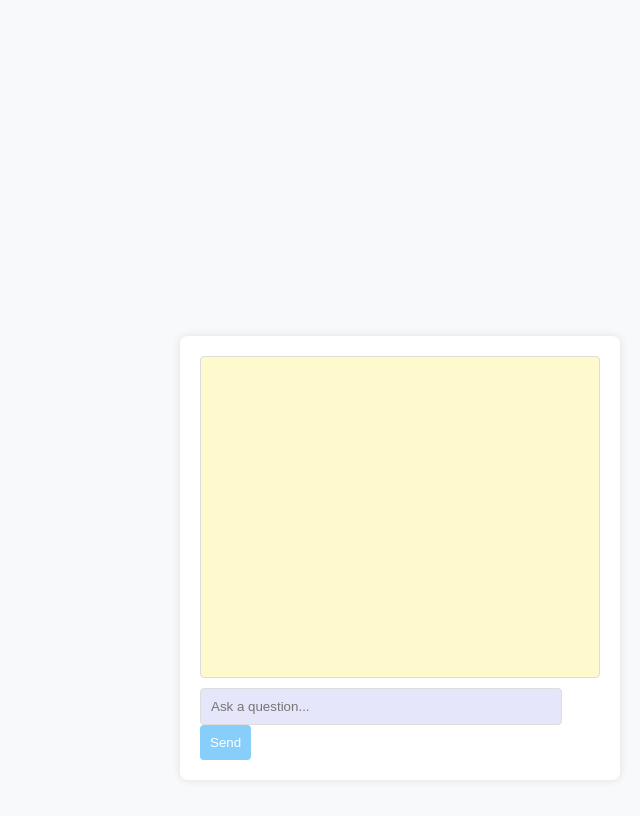
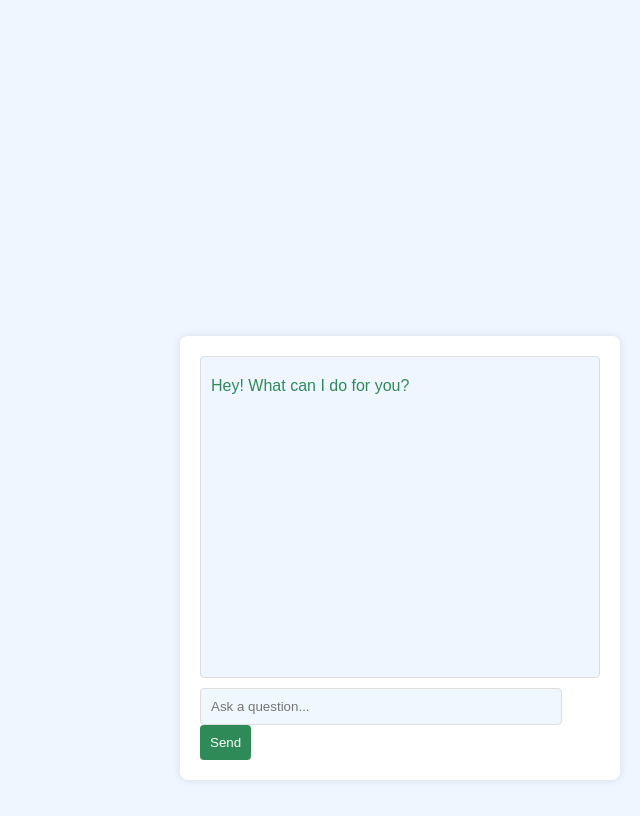
Before and after one commit to AkaSky22/School-Chatbot, a plain HTML site: page index.html in a window 1280 px wide. Both pictures are taken after a click on the button "Chat with us!". Shown: the whole page, without its empty margins (640-1280 px from the left). Drawn offline with Linux system fonts and the light colour scheme.

Commit message:
Update index.html

```diff
--- a/index.html
+++ b/index.html
@@ -12,11 +12,11 @@
             justify-content: center;
             align-items: center;
             height: 100vh;
-            background-color: #f8f9fa; /* Light pastel background */
+            background-color: #f0f6ff; /* Light blue background */
         }
         #open-chatbot-button {
             padding: 10px 20px;
-            background-color: #87CEFA; /* Light sky blue */
+            background-color: #2E8B57; /* Sea green */
             color: #ffffff;
             border: none;
             border-radius: 4px;
@@ -30,7 +30,7 @@
             right: 20px;
             width: 400px;
             padding: 20px;
-            background-color: #fff;
+            background-color: #ffffff;
             box-shadow: 0 0 10px rgba(0, 0, 0, 0.1);
             border-radius: 8px;
         }
@@ -41,7 +41,7 @@
             padding: 10px;
             margin-bottom: 10px;
             border-radius: 4px;
-            background-color: #FFFACD; /* Light pastel yellow */
+            background-color: #f0f6ff; /* Light blue background */
         }
         .message {
             margin: 10px 0;
@@ -52,19 +52,19 @@
         }
         .message.bot {
             text-align: left;
-            color: #6A5ACD; /* Slate blue */
+            color: #2E8B57; /* Sea green */
         }
         #user-input {
             width: calc(100% - 60px);
             padding: 10px;
             border: 1px solid #ddd;
             border-radius: 4px;
-            background-color: #E6E6FA; /* Lavender */
+            background-color: #f0f8ff; /* Alice blue */
         }
         #send-button {
             padding: 10px;
             border: none;
-            background-color: #87CEFA; /* Light sky blue */
+            background-color: #2E8B57; /* Sea green */
             color: white;
             border-radius: 4px;
             cursor: pointer;
@@ -84,9 +84,36 @@
         document.getElementById('open-chatbot-button').addEventListener('click', function() {
             document.getElementById('chatbot-container').style.display = 'block';
             this.style.display = 'none';
+            greetUser();
         });
 
+        function greetUser() {
+            const greetings = [
+                "Hi there! How can I assist you today?",
+                "Hello! How may I help you?",
+                "Hey! What can I do for you?"
+            ];
+            const randomGreeting = greetings[Math.floor(Math.random() * greetings.length)];
+
+            const chat = document.getElementById('chat');
+            const botMessage = document.createElement('div');
+            botMessage.className = 'message bot';
+            botMessage.textContent = randomGreeting;
+            chat.appendChild(botMessage);
+            chat.scrollTop = chat.scrollHeight;
+        }
+
         document.getElementById('send-button').addEventListener('click', function() {
+            processUserInput();
+        });
+
+        document.getElementById('user-input').addEventListener('keydown', function(event) {
+            if (event.key === "Enter") {
+                processUserInput();
+            }
+        });
+
+        function processUserInput() {
             const userInput = document.getElementById('user-input').value.trim().toLowerCase();
             const chat = document.getElementById('chat');
 
@@ -123,7 +150,7 @@
 
             document.getElementById('user-input').value = '';
             chat.scrollTop = chat.scrollHeight;
-        });
+        }
     </script>
 </body>
 </html>
```
